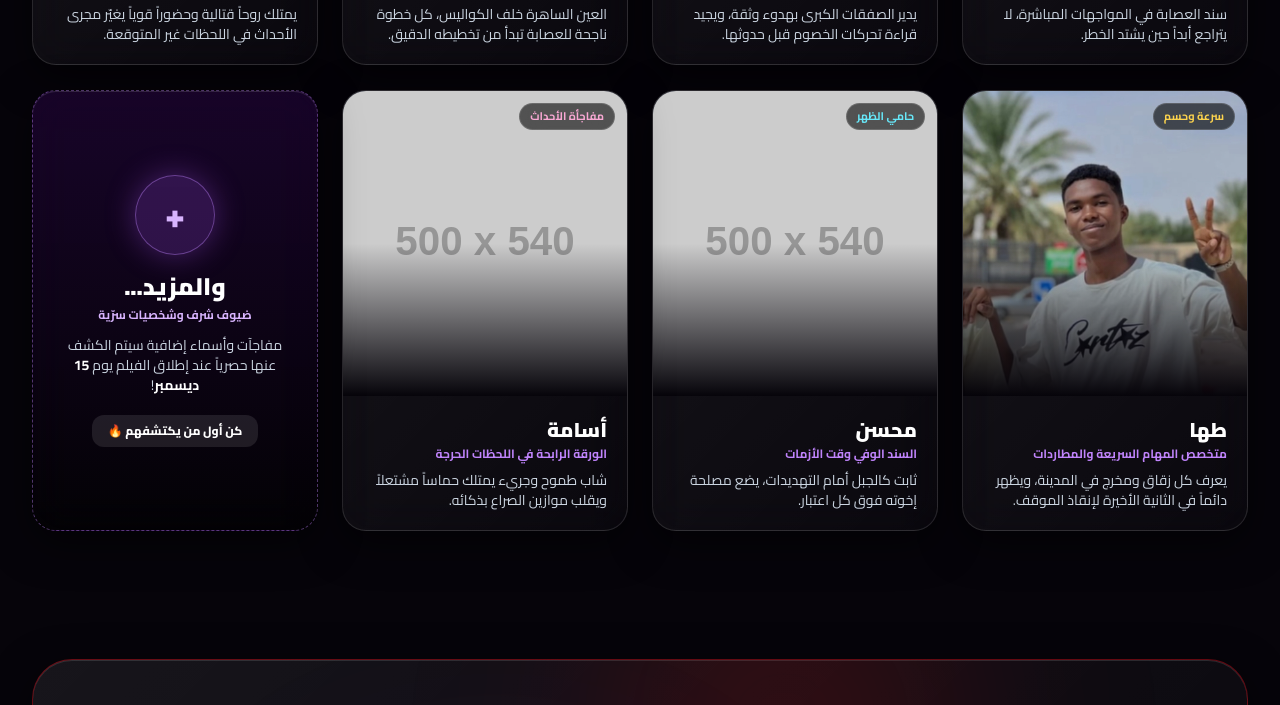
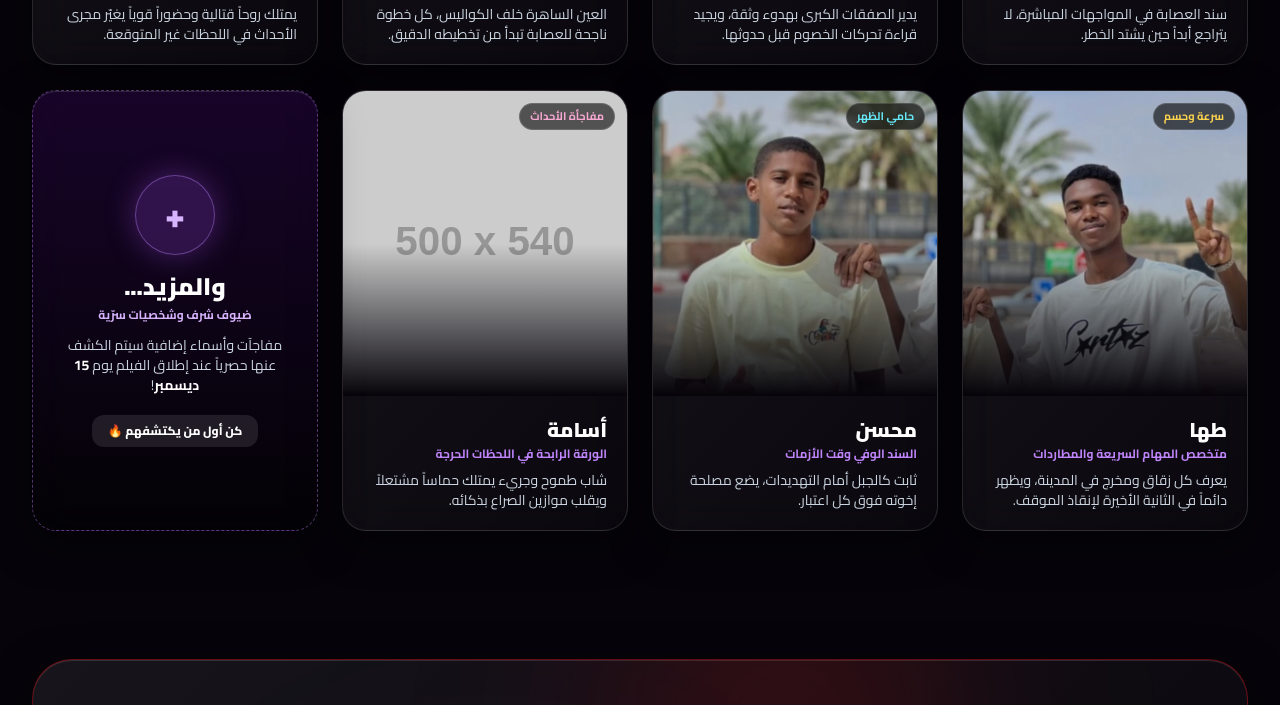
Before and after one commit to yahiaymax-ui/yahiam7i-studio-, a plain HTML site: page index.html in a window 1280 px wide. Shown: the part 3967-4672 px from the top of the page. Drawn offline with nearby package versions, Linux system fonts and the light colour scheme; placeholder pictures from the web are drawn by us.

Commit message:
Update index.html

```diff
--- a/index.html
+++ b/index.html
@@ -743,8 +743,8 @@
                 <!-- 6. محسن -->
                 <article class="reveal glass-panel glass-card-hover rounded-3xl overflow-hidden flex flex-col" style="transition-delay: 80ms;">
                     <div class="relative aspect-[4/4.3] bg-slate-900 overflow-hidden group">
-                        <img id="img-cast-mohsen"
-                             src="mohsen.jpg.jpg"
+                        <img id="img-cast-mohcen"
+                             src="mohcen.jpg.jpg"
                              alt="محسن"
                              onerror="this.onerror=null; this.src='https://placehold.co/500x540/180929/38bdf8?text=%D9%85%D8%AD%D8%B3%D9%86';"
                              class="w-full h-full object-cover object-top group-hover:scale-110 transition duration-700">
```
